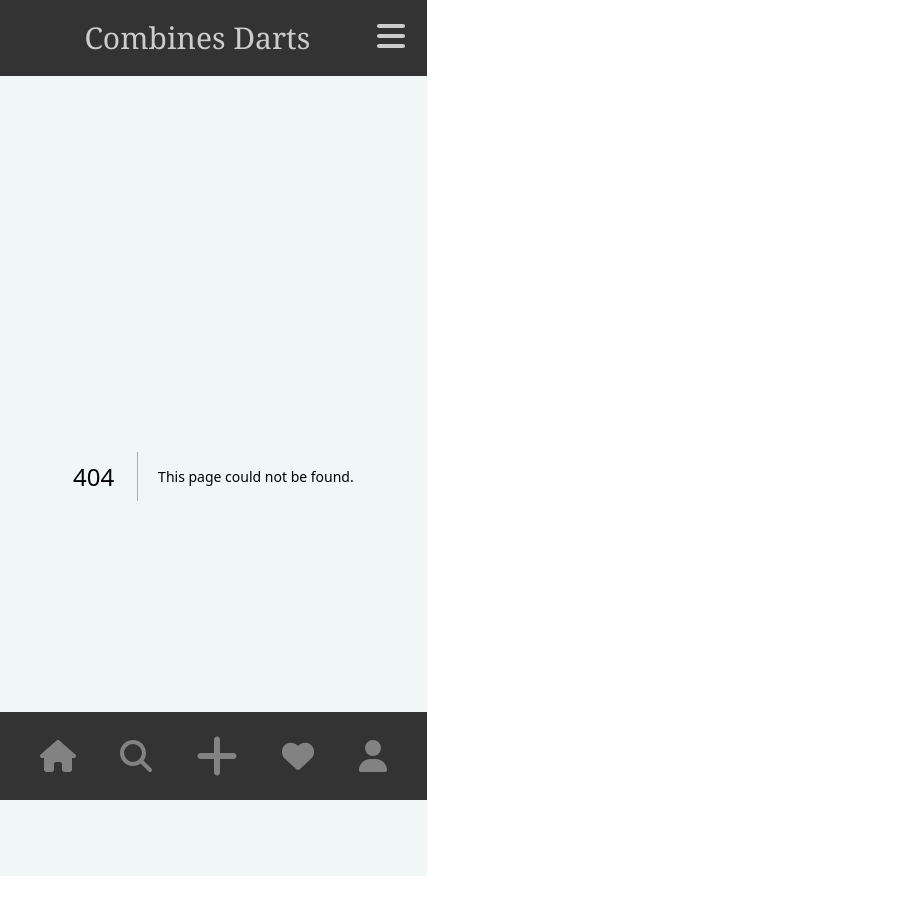
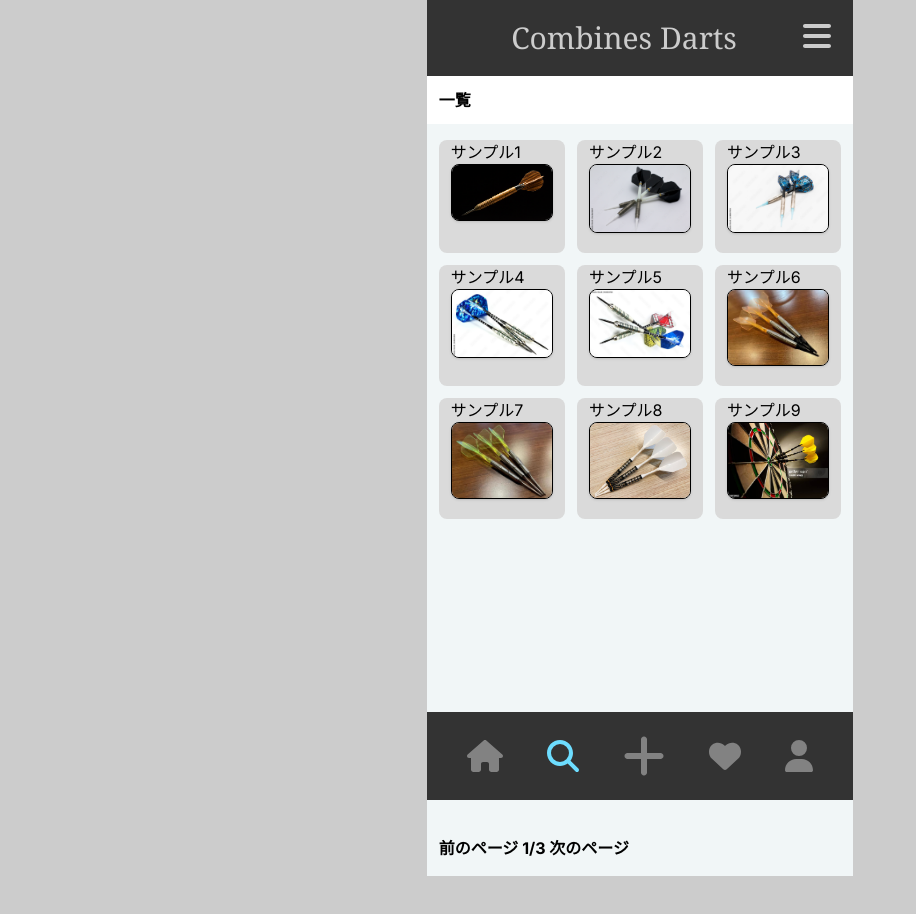
Before and after one commit to kanori1022/darts_frontend, a Next.js app: page /search in a window 1280 px wide. Before the commit this address had no page. Shown: the top 914 px of the page, without its empty margins (0-916 px from the left). Built offline with nearby package versions, Linux system fonts and the light colour scheme.

Commit message:
一覧追加

```diff
--- /dev/null
+++ b/app/search/page.tsx
@@ -0,0 +1,33 @@
+import { Card } from "@/components/card/card";
+
+export default function search() {
+  const array = [
+    { src: "sampl1.png", title: "サンプル1" },
+    { src: "sampl2.jpg", title: "サンプル2" },
+    { src: "sampl3.jpg", title: "サンプル3" },
+    { src: "sampl4.jpg", title: "サンプル4" },
+    { src: "sampl5.jpg", title: "サンプル5" },
+    { src: "sampl6.jpeg", title: "サンプル6" },
+    { src: "sampl7.jpeg", title: "サンプル7" },
+    { src: "sampl8.jpg", title: "サンプル8" },
+    { src: "sampl9.jpg", title: "サンプル9" },
+    // { src: "sampl10.jpg", title: "サンプル10" },
+  ];
+
+  return (
+    <div className="h-screen flex flex-col">
+      <div className="p-3 font-bold bg-white sticky top-18 mb-1 z-10">一覧</div>
+
+      <div className="flex-1 overflow-y-auto p-3">
+        <div className="grid grid-cols-3 gap-3">
+          {array.map((image, index) => (
+            <Card src={image.src} title={image.title} key={index} />
+          ))}
+        </div>
+      </div>
+      <div className="p-3 font-bold sticky top-18 mb-1 z-10">
+        前のページ 1/3 次のページ{" "}
+      </div>
+    </div>
+  );
+}
--- a/components/Footer/Footer.tsx
+++ b/components/Footer/Footer.tsx
@@ -41,14 +41,14 @@ export const Footer = () => {
             }
           />
         </Link>
-        <Link href="/">
+        <Link href="/search">
           {/* <p>Search</p> */}
           <FontAwesomeIcon
             icon={faMagnifyingGlass}
             size="2x"
             className={
               "hover:text-[#6DDDFF] cursor-pointer pt-2 " +
-              (pathname === "/" ? "text-[#6DDDFF]" : "text-[#828282]")
+              (pathname === "/search" ? "text-[#6DDDFF]" : "text-[#828282]")
             }
           />
         </Link>
--- a/components/card/card.tsx
+++ b/components/card/card.tsx
@@ -7,9 +7,9 @@ export const Card = (props: CardProps) => {
   const { src, title } = props;
   return (
     <div className="px-3 bg-[#DADADA] rounded-lg">
-      <div className="w-50 text-[#000000]">{title} </div>
+      <div className="w-40 text-[#000000]">{title} </div>
       <img
-        className="w-50 h-30 mb-5 shadow-sm border rounded-lg"
+        className="w-40 h-auto mb-5 shadow-sm border rounded-lg"
         src={src}
         alt={title}
       />
```
